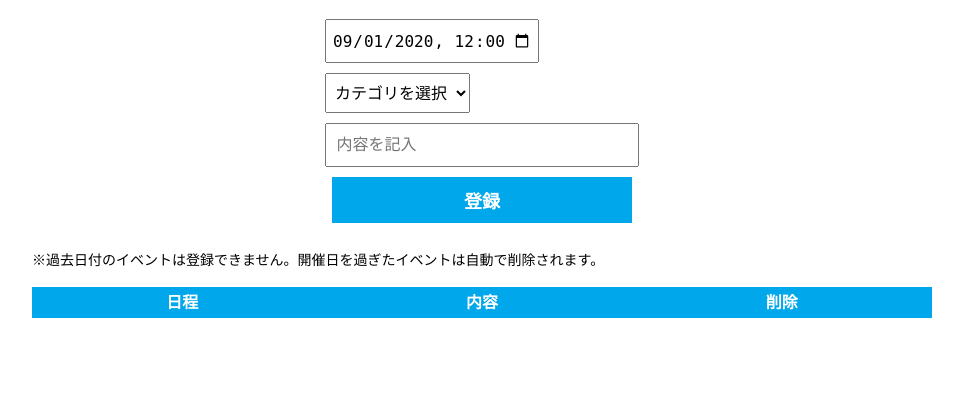
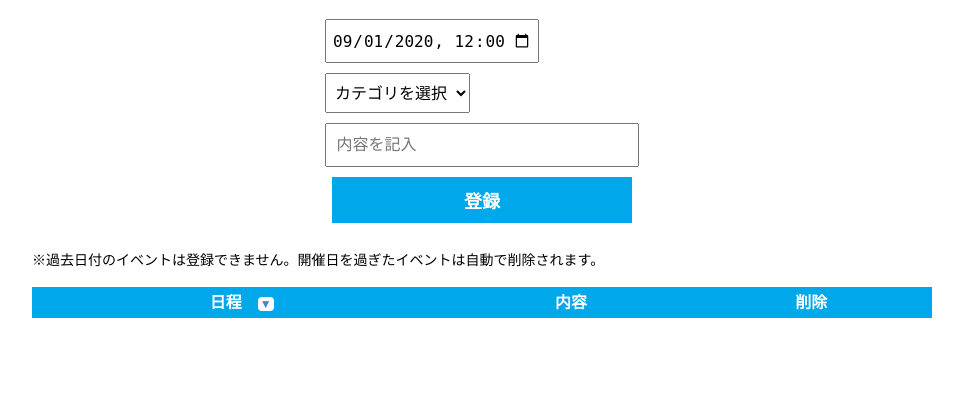
Before and after one commit to mori-ari/mori-ari.github.io, a PHP site: page / in a window 1280 px wide. Shown: the part 141-546 px from the top of the page, without its empty margins (158-1121 px from the left). Run offline with PHP 8.4, Linux system fonts and the light colour scheme; lists and menus that the app fills with data are empty; some libraries are stand-ins or nearby versions.

Commit message:
G’s予定表

```diff
--- a/20200829/css/style.css
+++ b/20200829/css/style.css
@@ -141,6 +141,14 @@ td{
 
 }
 
+#sort{
+    background: #fff;
+    color:#4488C5;
+    font-size: 12px;
+    padding:0px 2px;
+    border-radius: 4px;
+}
+
 #red{
     color:#EA2C00;
     font-weight: bold;
--- a/20200829/index.html
+++ b/20200829/index.html
@@ -3,8 +3,9 @@
 <head>
     <meta charset="UTF-8">
     <meta name="viewport" content="width=device-width, initial-scale=1.0">
-    <title>スケジュール</title>
+    <title>G's DEV17期予定表</title>
     <script src="js/jquery-2.1.3.min.js"></script>
+    <script type="text/javascript" src="https://cdnjs.cloudflare.com/ajax/libs/jquery.tablesorter/2.31.0/js/jquery.tablesorter.min.js"></script>
     <link rel="stylesheet" href="css/reset.css">
     <link rel="stylesheet" href="css/style.css">
 </head>
@@ -40,7 +41,7 @@
         <table id="list">
             <thead>
                 <tr>
-                    <th>日程</th>
+                    <th>日程　<span id="sort">▼</span></th>
                     <th>内容</th>
                     <th>削除</th>
                 </tr>
@@ -56,11 +57,9 @@
 
 
 
-  <script>
-// テーブルの並び順を日付昇順にしたい
-// 日付日時の重複があればアラート出したい
+<script>
 
-//1.submit クリックイベント
+//submit クリックイベント
 $("#submit").on("click",function(){
     const key = $("#date").val();
     const value = $("#title").val();
@@ -72,16 +71,24 @@ $("#submit").on("click",function(){
     }else if(value==""){
         alert("内容を入力してください");
     }else{
-        //データをオブジェクト保存する
         const datalist = {value,value2}
         localStorage.setItem(key, JSON.stringify(datalist));
-        const html = '<tr id="tr_'+i+'"><td id="td_'+i+'"><span id="week_'+i+'"></span><br><span id="day_'+i+'"></span></td><td><span id="cate_'+i+'">'+cate+'</span><br>'+title+'</td><td><div id="delete_'+i+'" class="delete">削除</div></td></tr>';
-        $("#list").append(html);
     }
 });
 
+//テーブルソート
+$(function(){
+    $("#list").tablesorter({
+        headers: {
+        0: { sorter:"digit"},
+        1: { sorter: false },
+        2: { sorter: false },
+        },
+        sortList: [[0,0]],
+    });
+});
 
-//2.ページ読み込み：保存データ取得表示
+//ページ読み込み：保存データ取得表示
 for(let i=0; i<localStorage.length; i++){
     const key   = localStorage.key(i);
     const datalist = JSON.parse(localStorage.getItem(key));
@@ -158,9 +165,6 @@ for(let i=0; i<localStorage.length; i++){
     });
 };
 
-
-
-
 </script>
 </body>
 </html>
```
